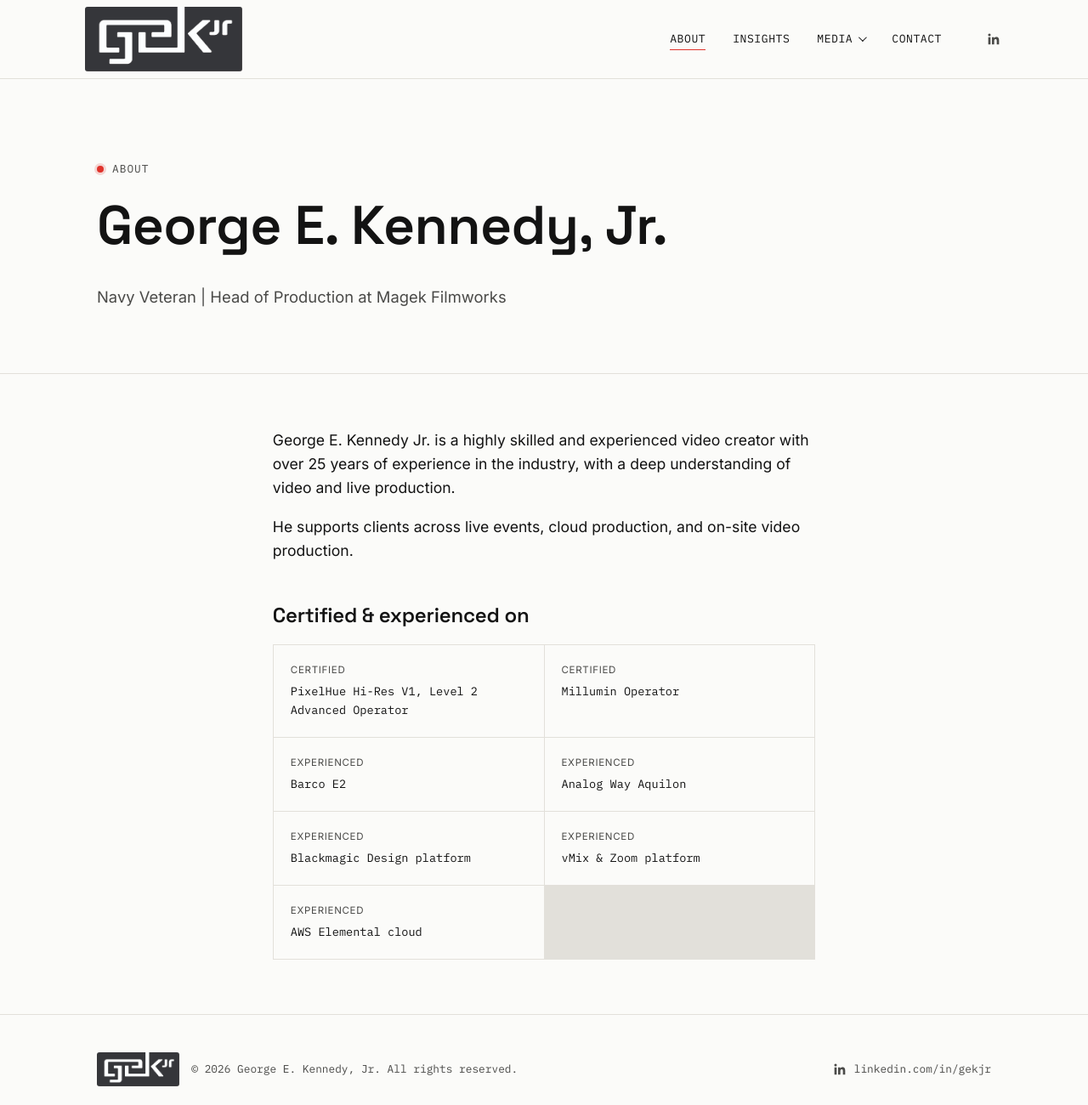
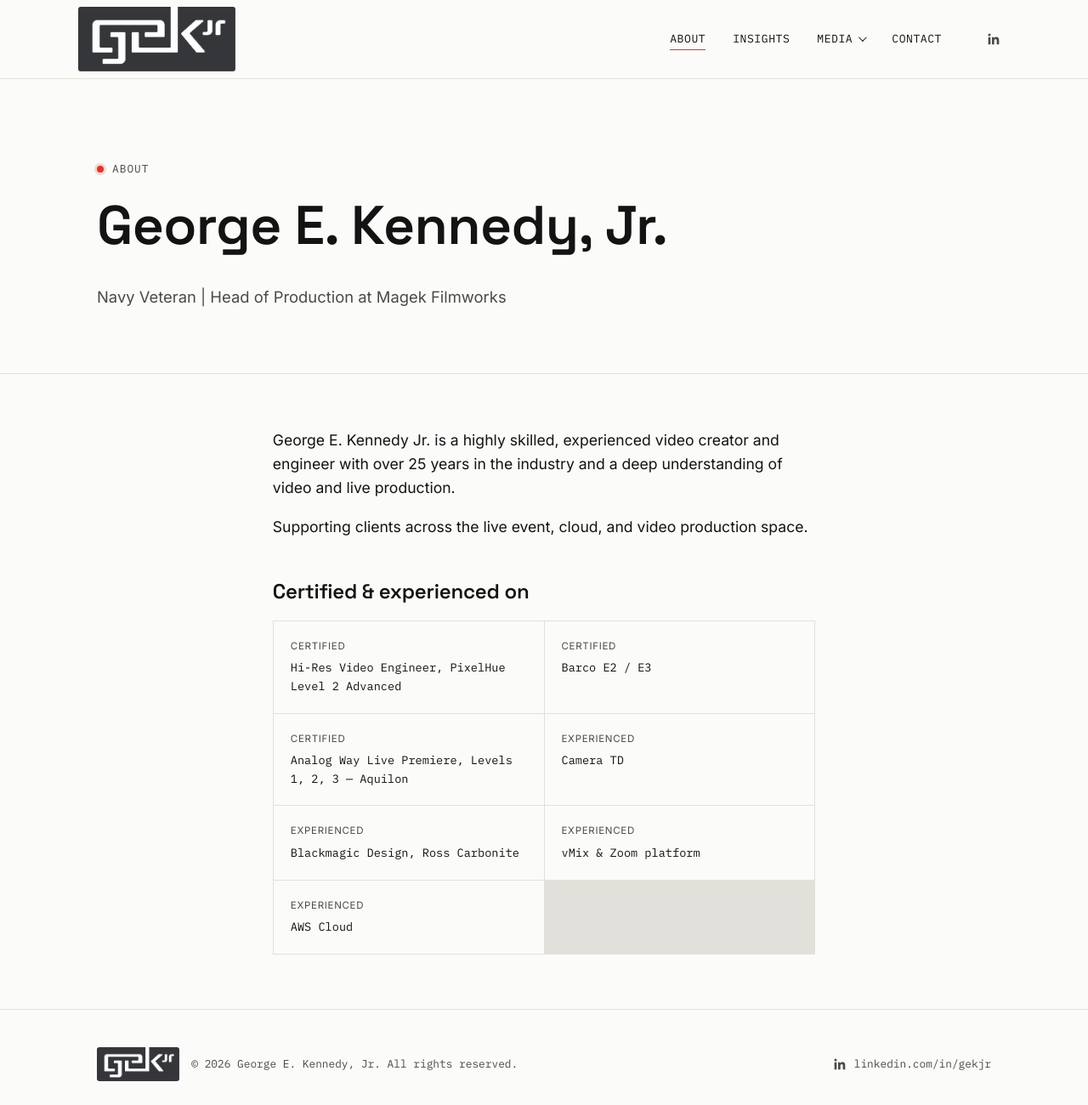
Before and after one commit to magekfilmworks/gekjr-site, a plain HTML site: page about.html in a window 1280 px wide. Shown: the whole page at 85% size. Drawn offline with Linux system fonts and the light colour scheme.

Commit message:
Slow hero slider, shift logo left, update About bio

```diff
--- a/about.html
+++ b/about.html
@@ -4,7 +4,7 @@
 <meta charset="UTF-8" />
 <meta name="viewport" content="width=device-width, initial-scale=1" />
 <title>About | George E. Kennedy, Jr.</title>
-<meta name="description" content="George E. Kennedy, Jr. is a highly skilled and experienced Video Creator with over 25 years of experience in the industry." />
+<meta name="description" content="George E. Kennedy, Jr. is a highly skilled, experienced video creator and engineer with over 25 years in the industry, supporting clients across live event, cloud, and video production." />
 <link rel="preconnect" href="https://fonts.googleapis.com" />
 <link rel="preconnect" href="https://fonts.gstatic.com" crossorigin />
 <link href="https://fonts.googleapis.com/css2?family=Space+Grotesk:wght@500;600;700&family=Inter:wght@400;500;600&family=IBM+Plex+Mono:wght@400;500&display=swap" rel="stylesheet" />
@@ -55,18 +55,18 @@
 
   <section class="section" style="border-bottom:none;">
     <div class="wrap" style="max-width:68ch;">
-      <p style="font-size:1.1rem;">George E. Kennedy Jr. is a highly skilled and experienced video creator with over 25 years of experience in the industry, with a deep understanding of video and live production.</p>
-      <p style="font-size:1.1rem;">He supports clients across live events, cloud production, and on-site video production.</p>
+      <p style="font-size:1.1rem;">George E. Kennedy Jr. is a highly skilled, experienced video creator and engineer with over 25 years in the industry and a deep understanding of video and live production.</p>
+      <p style="font-size:1.1rem;">Supporting clients across the live event, cloud, and video production space.</p>
 
       <h2 style="margin-top:2em;">Certified &amp; experienced on</h2>
       <div class="strip" style="margin-top:20px;">
-        <div><span>Certified</span>PixelHue Hi-Res V1, Level 2 Advanced Operator</div>
-        <div><span>Certified</span>Millumin Operator</div>
-        <div><span>Experienced</span>Barco E2</div>
-        <div><span>Experienced</span>Analog Way Aquilon</div>
-        <div><span>Experienced</span>Blackmagic Design platform</div>
+        <div><span>Certified</span>Hi-Res Video Engineer, PixelHue Level 2 Advanced</div>
+        <div><span>Certified</span>Barco E2 / E3</div>
+        <div><span>Certified</span>Analog Way Live Premiere, Levels 1, 2, 3 &mdash; Aquilon</div>
+        <div><span>Experienced</span>Camera TD</div>
+        <div><span>Experienced</span>Blackmagic Design, Ross Carbonite</div>
         <div><span>Experienced</span>vMix &amp; Zoom platform</div>
-        <div><span>Experienced</span>AWS Elemental cloud</div>
+        <div><span>Experienced</span>AWS Cloud</div>
       </div>
     </div>
   </section>
--- a/css/style.css
+++ b/css/style.css
@@ -94,8 +94,14 @@ p { margin: 0 0 1em; }
   align-items: center;
   justify-content: space-between;
   height: 92px;
-  padding-left: 10px;
+  padding-left: 14px;
   padding-right: 12px;
+}
+
+@media (min-width: 761px) {
+  .site-header .wrap {
+    padding-left: 2px;
+  }
 }
 
 .brand {
@@ -288,7 +294,7 @@ nav.primary-nav .submenu a:hover { background: var(--paper); border-bottom: none
   inset: 0;
   opacity: 0;
   z-index: 1;
-  transition: opacity 1.1s ease;
+  transition: opacity 2s ease;
 }
 
 .hero-slider .slide.active {
--- a/js/hero-slider.js
+++ b/js/hero-slider.js
@@ -8,7 +8,7 @@ document.addEventListener("DOMContentLoaded", () => {
   let current = slides.findIndex((s) => s.classList.contains("active"));
   if (current === -1) current = 0;
 
-  const AUTOPLAY_MS = 5500;
+  const AUTOPLAY_MS = 9000;
   const reduceMotion = window.matchMedia("(prefers-reduced-motion: reduce)").matches;
   if (reduceMotion) return; // respect reduced-motion preference, stay on first slide
 
```
